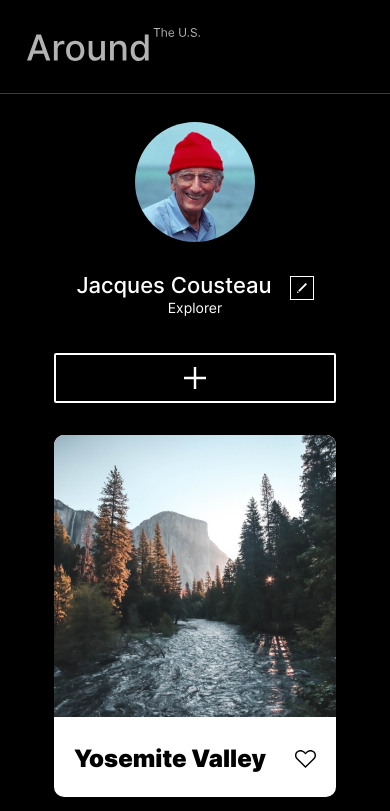
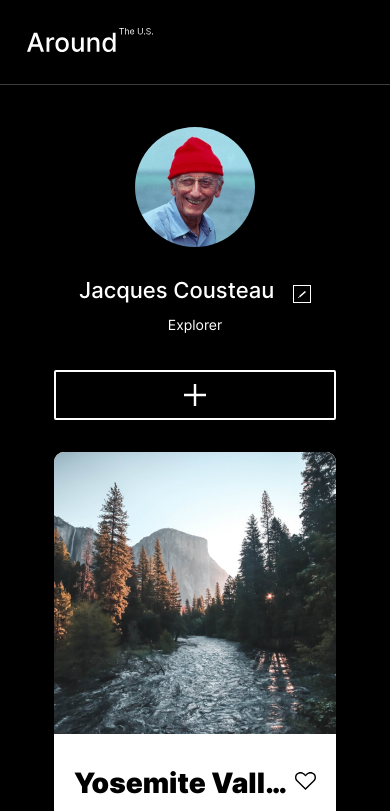
Before and after one commit to tomblackhampro/se_project_aroundtheus, a plain HTML site: page index.html in a window 390 px wide. Shown: the top 811 px of the page. Drawn offline with Linux system fonts and the light colour scheme; files that its build step writes are made by us from their sources; a web font is replaced by a local one.

Commit message:
added ellipsis

```diff
--- a/blocks/card.css
+++ b/blocks/card.css
@@ -28,12 +28,16 @@
   overflow: hidden;
 }
 
-.card__heart {
+.card__button {
   align-self: center;
   height: 18px;
   width: 21px;
+  border: none;
+  background: none;
+  margin-bottom: 11px;
+  padding: 0;
 }
 
-.card__heart:hover {
+.card__button:hover {
   opacity: 0.5;
 }
--- a/blocks/header.css
+++ b/blocks/header.css
@@ -3,8 +3,7 @@
   display: flex;
   margin: auto;
   flex-direction: column;
-  opacity: 0.7;
-  border-bottom: 1px solid #545454;
+  border-bottom: 1px solid rgba(84, 84, 84, 0.7);
 }
 
 .header__logo {
@@ -15,6 +14,8 @@
 
 @media screen and (min-width: 320px) and (max-width: 768px) {
   .header__logo {
+    max-height: 24px;
+    max-width: 126px;
     padding: 28px 0 32px 27px;
   }
 }
--- a/blocks/page.css
+++ b/blocks/page.css
@@ -1,7 +1,6 @@
 .page {
   background-color: black;
-  max-width: 1280px;
-  min-width: 320px;
+  background-size: contain;
   margin: 0 auto;
 }
 
--- a/blocks/profile.css
+++ b/blocks/profile.css
@@ -6,6 +6,7 @@
   padding: 40px 0 51px 0;
   align-items: center;
   font-family: 'Inter', sans-serif;
+  flex: 1;
 }
 
 .profile__avatar {
@@ -16,8 +17,8 @@
 }
 
 .profile__info {
-  padding: 0;
-  margin: 0 auto 0 30px;
+  padding: 0 0 0 30px;
+  margin: 0;
 }
 
 .profile__info-title {
@@ -26,6 +27,7 @@
 }
 
 .profile__title {
+  max-width: 373px;
   text-overflow: ellipsis;
   white-space: nowrap;
   overflow: hidden;
@@ -44,7 +46,7 @@
   justify-content: center;
   align-items: center;
   position: relative;
-  background: black;
+  background: transparent;
 }
 
 .profile__rectangle-edit:hover {
@@ -66,7 +68,8 @@
   justify-content: center;
   align-items: center;
   box-sizing: border-box;
-  background: black;
+  background: transparent;
+  margin-left: auto;
 }
 
 .profile__rectangle-add:hover {
@@ -89,9 +92,16 @@
   line-height: 1.2;
 }
 
+@media screen and (min-width: 1000px) and (max-width: 1268px) {
+  .profile__title {
+    max-width: 80%;
+   }
+}
+
 @media screen and (min-width: 768px) and (max-width: 1000px) {
   .profile__title {
-    font-size: 30px;
+   font-size: 30px;
+   max-width: 250px;
   }
 }
 
@@ -100,11 +110,17 @@
     flex-direction: column;
     justify-content: center;
     max-width: 282px;
-    padding: 28px 0 32px 0;
+    padding: 42px 0 32px 0;
+  }
+
+  .profile__info-title {
+    justify-content: center;
   }
 
   .profile__title {
     font-size: 22px;
+    width: 196px;
+    padding-bottom: 14px;
   }
   .profile__info {
     padding: 30px 0 36px 0;
@@ -118,6 +134,16 @@
     width: 100%;
   }
 
+  .profile__pencil {
+    height: 7.5px;
+    width: 7.5px;
+  }
+
+  .profile__rectangle-edit {
+    width: 18px;
+    height: 18px;
+  }
+
   .profile__description {
     margin: 0;
     font-size: 14px;
--- a/index.html
+++ b/index.html
@@ -7,7 +7,7 @@
   <meta name="description" content="Exploration of the US">
   <meta name="keywords" content="HTML, CSS">
   <meta name="author" content="Tom Blackham">
-  <link rel="stylesheet" href="index.css">
+  <link rel="stylesheet" href="./pages/index.css">
   <title>Around the US</title>
 </head>
 <body>
@@ -21,13 +21,13 @@
         <div class="profile__info">
         <div class="profile__info-title">
           <h1 class="profile__title">Jacques Cousteau</h1>
-          <button class="profile__rectangle-edit" aria-label="edit">
+          <button type="button" class="profile__rectangle-edit" aria-label="edit">
             <img class="profile__pencil" src="./images/Vector-pencil.svg" alt="pencil">
           </button>
         </div>
         <h2 class="profile__description">Explorer</h2>
         </div>
-        <button class="profile__rectangle-add" aria-label="add">
+        <button type="button" class="profile__rectangle-add" aria-label="add">
           <img class="profile__cross" src="./images/Vector-cross.svg" alt="cross">
         </button>
       </section>
@@ -35,43 +35,55 @@
         <div class="card">
           <img class="card__image" src="./images/yosemite-valley.jpg" alt="Yosemite Valley">
           <div class="card__description">
-            <p class="card__title">Yosemite Valley</p>
-            <img class="card__heart" src="./images/Vector-heart.svg" alt="heart">
+            <h3 class="card__title">Yosemite Valley</h3>
+            <button type="button" class="card__button">
+              <img src="./images/Vector-heart.svg" alt="heart">
+            </button>
           </div>
         </div>
         <div class="card">
           <img class="card__image" src="./images/lake-louise.jpg" alt="Lake Louise">
           <div class="card__description">
-            <p class="card__title">Lake Louise</p>
-            <img class="card__heart" src="./images/Vector-heart.svg" alt="heart">
+            <h3 class="card__title">Lake Louise</h3>
+            <button type="button" class="card__button">
+              <img src="./images/Vector-heart.svg" alt="heart">
+            </button>
           </div>
         </div>
         <div class="card">
           <img class="card__image" src="./images/bald-mountains.jpg" alt="Bald Mountains">
           <div class="card__description">
-            <p class="card__title">Bald Mountains</p>
-            <img class="card__heart" src="./images/Vector-heart.svg" alt="heart">
+            <h3 class="card__title">Bald Mountains</h3>
+            <button type="button" class="card__button">
+              <img src="./images/Vector-heart.svg" alt="heart">
+            </button>
           </div>
         </div>
         <div class="card">
           <img class="card__image" src="./images/latemar.jpg" alt="Latemer">
           <div class="card__description">
-            <p class="card__title">Latemer</p>
-            <img class="card__heart" src="./images/Vector-heart.svg" alt="heart">
+            <h3 class="card__title">Latemer</h3>
+            <button type="button" class="card__button">
+              <img src="./images/Vector-heart.svg" alt="heart">
+            </button>
           </div>
         </div>
         <div class="card">
           <img class="card__image" src="./images/vanoise-national-park.jpg" alt="Vanoise National Park">
           <div class="card__description">
-            <p class="card__title">Vanoise National Park</p>
-            <img class="card__heart" src="./images/Vector-heart.svg" alt="heart">
+            <h3 class="card__title">Vanoise National Park</h3>
+            <button type="button" class="card__button">
+              <img src="./images/Vector-heart.svg" alt="heart">
+            </button>
           </div>
         </div>
         <div class="card">
           <img class="card__image" src="./images/lago-di-braies.jpg" alt="Lago di Braies">
           <div class="card__description">
-            <p class="card__title">Lago di Braies</p>
-            <img class="card__heart" src="./images/Vector-heart.svg" alt="heart">
+            <h3 class="card__title">Lago di Braies</h3>
+            <button type="button" class="card__button">
+              <img src="./images/Vector-heart.svg" alt="heart">
+            </button>
           </div>
         </div>
       </section>
--- a/pages/index.css
+++ b/pages/index.css
@@ -1,9 +1,8 @@
 @import url(../vendors/normalize.css);
 @import url(../vendors/fonts.css);
 @import url(../blocks/page.css);
-@import url(../blocks/fonts.css);
 @import url(../blocks/header.css);
 @import url(../blocks/profile.css);
+@import url(../blocks/content.css);
 @import url(../blocks/card.css);
-@import url(../blocks/content.css);
 @import url(../blocks/footer.css);
```
